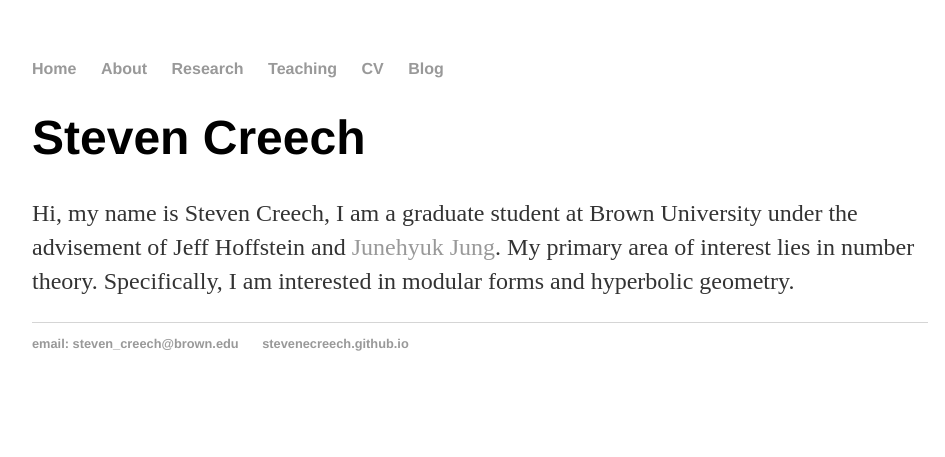
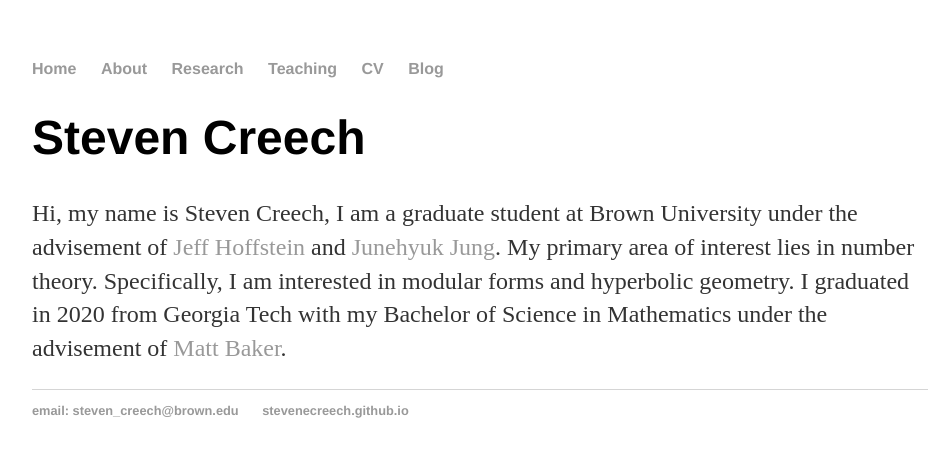
Before and after one commit to stevenecreech/stevenecreech.github.io, a Jekyll site: the page built from index.html, in a window 1280 px wide. Shown: the top 457 px of the page, without its empty margins (160-1105 px from the left). Built offline with Jekyll 4.4.1, drawn with Linux system fonts in a browser that asks for light colours.

Commit message:
Update index.html
Added websites to main page

```diff
--- a/index.html
+++ b/index.html
@@ -5,7 +5,11 @@ title: Steven Creech
 <div class="blurb">
 	<h1>Steven Creech</h1>
 	<p> Hi, my name is Steven Creech, I am a graduate student at Brown University under the
-		advisement of Jeff Hoffstein and <a href="https://sites.google.com/brown.edu/junehyuk/about?authuser=0">Junehyuk Jung</a>. My primary area of interest
+		advisement of <a href="https://www.brown.edu/academics/math/people/jeffrey-hoffstein">Jeff Hoffstein</a> and <a href="https://sites.google.com/brown.edu/junehyuk/about?authuser=0">Junehyuk Jung</a>. My primary area of interest
 		lies in number theory. Specifically, I am interested in modular forms and
-		hyperbolic geometry.</p>
+		hyperbolic geometry.
+
+		I graduated in 2020 from Georgia Tech with my Bachelor of Science in Mathematics
+		under the advisement of <a href="https://sites.google.com/view/mattbakermath/home/">Matt Baker</a>.
+	</p>
 </div><!-- /.blurb -->
```
